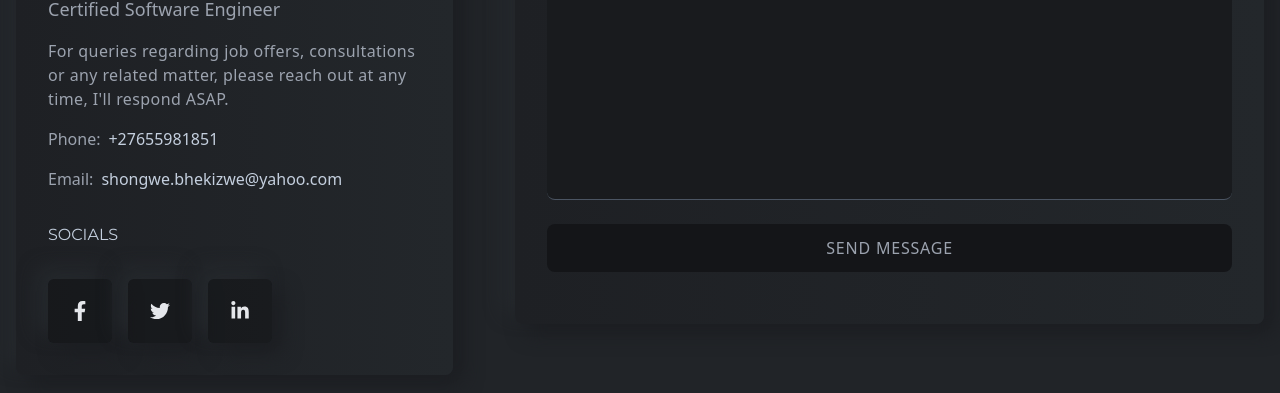
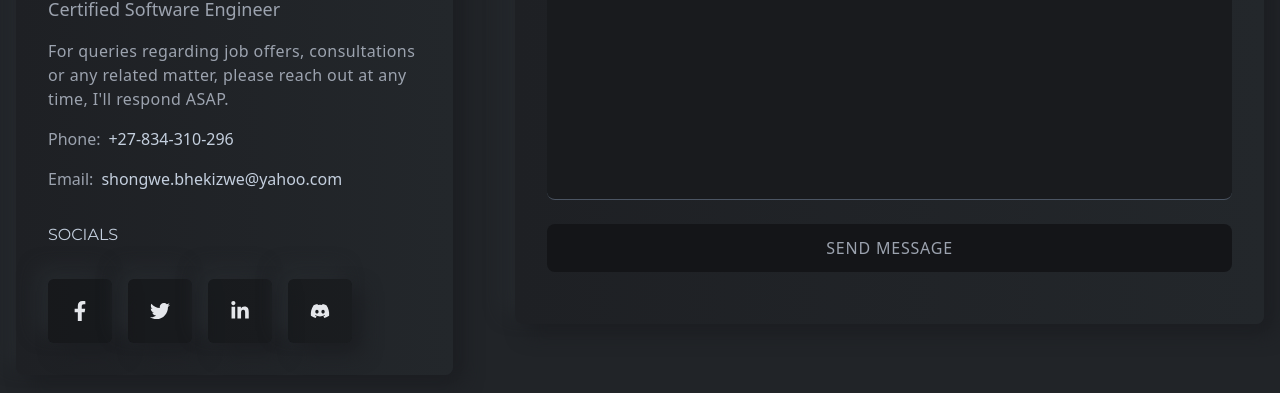
Before and after one commit to bshongwe/personal-portfolio-2024, a React (Create React App) app: page / in a window 1280 px wide. Shown: the part 8698-9091 px from the top of the page. Built offline with nearby package versions, Linux system fonts and the light colour scheme.

Commit message:
Update contact

```diff
--- a/src/components/contact/ContactLeft.js
+++ b/src/components/contact/ContactLeft.js
@@ -1,5 +1,5 @@
 import React from 'react'
-import { FaFacebookF, FaTwitter, FaLinkedinIn } from "react-icons/fa";
+import { FaFacebookF, FaTwitter, FaLinkedinIn, FaDiscord } from "react-icons/fa";
 import { contactImg } from "../../assets/index";
 
 const ContactLeft = () => {
@@ -21,7 +21,7 @@ const ContactLeft = () => {
           ASAP.
         </p>
         <p className="text-base text-gray-400 flex items-center gap-2">
-          Phone: <span className="text-lightText">+27655981851</span>
+          Phone: <span className="text-lightText">+27-834-310-296</span>
         </p>
         <p className="text-base text-gray-400 flex items-center gap-2">
           Email: <span className="text-lightText">shongwe.bhekizwe@yahoo.com</span>
@@ -45,6 +45,11 @@ const ContactLeft = () => {
               <FaLinkedinIn />
             </a>
           </span>
+          <span className="bannerIcon">
+            <a href="https://discord.com/invite/vqYpAVfk" target="_blank" rel="noopener noreferrer"> {/* Replace with your Discord link */}
+              <FaDiscord /> {/* Discord icon */}
+            </a>
+          </span>
         </div>
       </div>
     </div>
```
